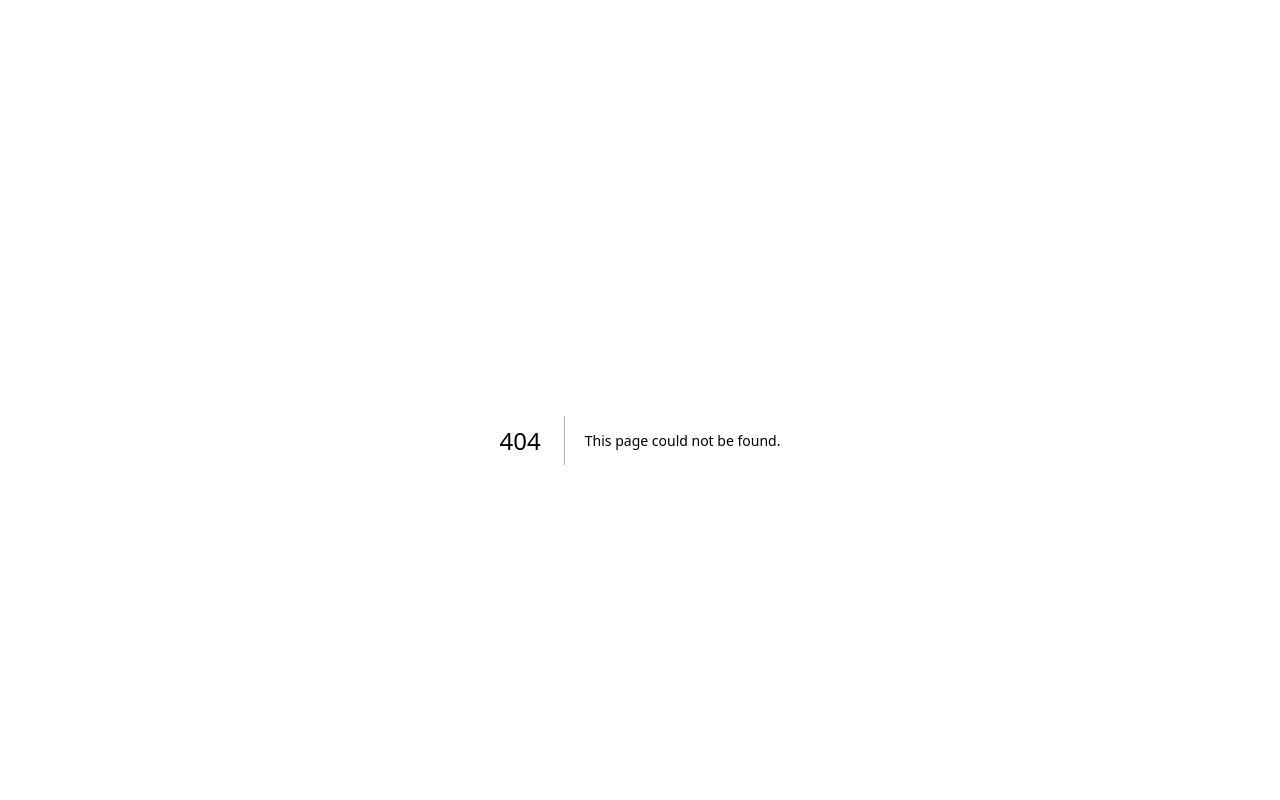
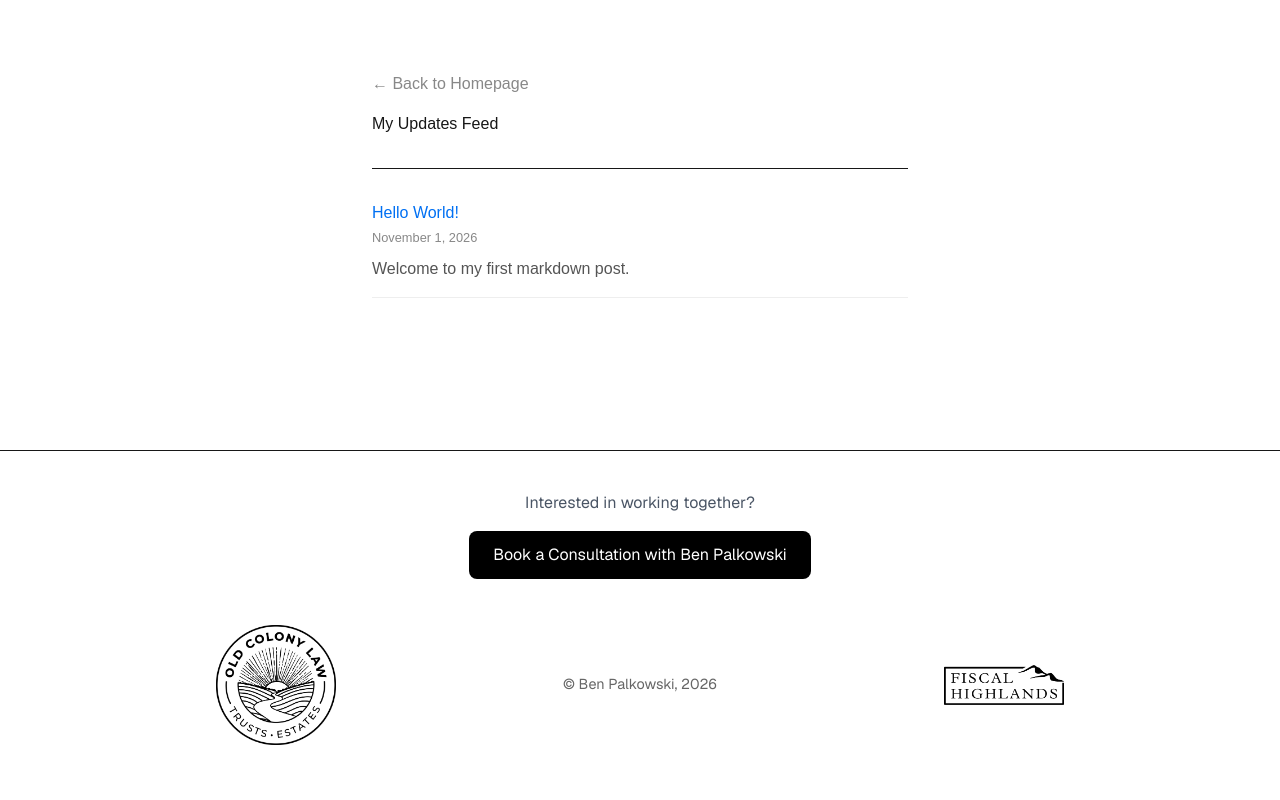
Before and after one commit to benpalkowski/my-site, a Next.js app: page /posts in a window 1280 px wide. Before the commit this address had no page. Shown: the top 800 px of the page. Built offline with nearby package versions, Linux system fonts and the light colour scheme.

Commit message:
Add Markdown-powered blog feed and standalone routing

```diff
--- a/app/posts/[slug]/page.tsx
+++ b/app/posts/[slug]/page.tsx
@@ -1,44 +1,69 @@
+import { notFound } from 'next/navigation';
+import Link from 'next/link';
 import fs from 'fs';
 import path from 'path';
-import matter from 'gray-matter';
-import { MDXRemote } from 'next-mdx-remote/rsc';
-import { notFound } from 'next/navigation';
+import { marked } from 'marked';
 
-const postsDirectory = path.join(process.cwd(), 'posts');
+interface PageProps {
+  params: Promise<{ slug: string }>;
+}
 
-// 1. Generate the static HTML paths for GitHub Pages at build time
+function parseMarkdown(fileContent: string) {
+  const parts = fileContent.split('---');
+  const frontmatterRaw = parts[1] || '';
+  const body = parts.slice(2).join('---');
+
+  const metadata: Record<string, string> = {};
+  frontmatterRaw.split('\n').forEach((line) => {
+    const [key, ...valueParts] = line.split(':');
+    if (key && valueParts.length) {
+      metadata[key.trim()] = valueParts.join(':').trim();
+    }
+  });
+
+  return { metadata, body };
+}
+
 export async function generateStaticParams() {
-  if (!fs.existsSync(postsDirectory)) return [];
+  const contentDirectory = path.join(process.cwd(), 'content');
+  if (!fs.existsSync(contentDirectory)) return [];
 
-  const fileNames = fs.readdirSync(postsDirectory);
-
-  return fileNames
-    .filter((fileName) => fileName.endsWith('.md'))
-    .map((fileName) => ({
-      slug: fileName.replace(/\.md$/, ''),
+  const filenames = fs.readdirSync(contentDirectory);
+  return filenames
+    .filter((filename) => filename.endsWith('.md'))
+    .map((filename) => ({
+      slug: filename.replace('.md', ''),
     }));
 }
 
-// 2. Render the actual post content
-export default async function PostPage({ params }: { params: { slug: string } }) {
-  const { slug } = params;
-  const filePath = path.join(postsDirectory, `${slug}.md`);
+export default async function StandalonePostPage({ params }: PageProps) {
+  const { slug } = await params;
+  const filePath = path.join(process.cwd(), 'content', `${slug}.md`);
 
   if (!fs.existsSync(filePath)) {
     notFound();
   }
 
-  const fileContents = fs.readFileSync(filePath, 'utf8');
-  const { data, content } = matter(fileContents);
+  const fileContent = fs.readFileSync(filePath, 'utf8');
+  const { metadata, body } = parseMarkdown(fileContent);
+  const htmlContent = await marked(body);
 
   return (
-    <main style={{ maxWidth: '600px', margin: '40px auto', padding: '0 20px', fontFamily: 'sans-serif' }}>
-      <p style={{ color: '#666', fontSize: '0.9rem' }}>{data.date}</p>
-      <h1 style={{ fontSize: '2.5rem', marginBottom: '20px' }}>{data.title}</h1>
-      <hr style={{ border: '0', borderTop: '1px solid #eee', marginBottom: '30px' }} />
+    <main style={{ padding: '2rem', maxWidth: '600px', margin: '0 auto', fontFamily: 'sans-serif' }}>
+      <Link href="/posts" style={{ color: '#888', textDecoration: 'none' }}>
+        ← Back to Feed
+      </Link>
 
-      <article style={{ lineHeight: '1.6', fontSize: '1.1rem' }}>
-        <MDXRemote source={content} />
+      <article style={{ marginTop: '2rem' }}>
+        <h1 style={{ marginBottom: '0.5rem' }}>{metadata.title || slug}</h1>
+        <small style={{ color: '#888', display: 'block', marginBottom: '1.5rem' }}>
+          {metadata.date || 'No date provided'}
+        </small>
+
+        <div
+          dangerouslySetInnerHTML={{ __html: htmlContent }}
+          style={{ lineHeight: '1.6', fontSize: '1.1rem' }}
+        />
       </article>
     </main>
   );
--- /dev/null
+++ b/app/posts/page.tsx
@@ -0,0 +1,63 @@
+import Link from 'next/link';
+import fs from 'fs';
+import path from 'path';
+
+function parseMetadata(fileContent: string) {
+  const parts = fileContent.split('---');
+  const frontmatterRaw = parts[1] || '';
+  const metadata: Record<string, string> = {};
+
+  frontmatterRaw.split('\n').forEach((line) => {
+    const [key, ...valueParts] = line.split(':');
+    if (key && valueParts.length) {
+      metadata[key.trim()] = valueParts.join(':').trim();
+    }
+  });
+  return metadata;
+}
+
+export default function PostsFeedPage() {
+  const contentDirectory = path.join(process.cwd(), 'content');
+  let posts: any[] = [];
+
+  if (fs.existsSync(contentDirectory)) {
+    const filenames = fs.readdirSync(contentDirectory);
+    posts = filenames
+      .filter((filename) => filename.endsWith('.md'))
+      .map((filename) => {
+        const slug = filename.replace('.md', '');
+        const filePath = path.join(contentDirectory, filename);
+        const fileContent = fs.readFileSync(filePath, 'utf8');
+        const metadata = parseMetadata(fileContent);
+
+        return {
+          slug,
+          title: metadata.title || slug,
+          date: metadata.date || '',
+          description: metadata.description || '',
+        };
+      });
+  }
+
+  return (
+    <main style={{ padding: '2rem', maxWidth: '600px', margin: '0 auto', fontFamily: 'sans-serif' }}>
+      <Link href="/" style={{ color: '#888', textDecoration: 'none' }}>← Back to Homepage</Link>
+      <h1 style={{ marginTop: '1rem' }}>My Updates Feed</h1>
+      <hr style={{ margin: '2rem 0' }} />
+
+      <div style={{ display: 'flex', flexDirection: 'column', gap: '2rem' }}>
+        {posts.map((post) => (
+          <article key={post.slug} style={{ borderBottom: '1px solid #eee', paddingBottom: '1rem' }}>
+            <h2>
+              <Link href={`/posts/${post.slug}`} style={{ color: '#0070f3', textDecoration: 'none' }}>
+                {post.title}
+              </Link>
+            </h2>
+            <small style={{ color: '#888' }}>{post.date}</small>
+            <p style={{ color: '#555', marginTop: '0.5rem' }}>{post.description}</p>
+          </article>
+        ))}
+      </div>
+    </main>
+  );
+}
--- /dev/null
+++ b/content/hello-world.md
@@ -0,0 +1,14 @@
+---
+title: Hello World!
+date: November 1, 2026
+description: Welcome to my first markdown post.
+---
+
+Welcome to my very first **Markdown-powered** standalone post page!
+
+Writing posts in plain text is incredibly satisfying. I can write paragraphs naturally, create bullet lists, and separate my thoughts easily without looking at code:
+
+- Bullet item one
+- Bullet item two
+
+Next.js reads this text, translates the markdown syntax, and displays it perfectly.
--- a/package.json
+++ b/package.json
@@ -11,7 +11,7 @@
   "dependencies": {
     "@tailwindcss/typography": "^0.5.19",
     "gray-matter": "^4.0.3",
-    "marked": "^18.0.3",
+    "marked": "^18.1.3",
     "next": "16.2.5",
     "next-mdx-remote": "^6.0.0",
     "react": "19.2.4",
```
Also changed, not shown: posts/hello-world.md (deleted), 1 other file (tests, documents, lock files or other folders).
